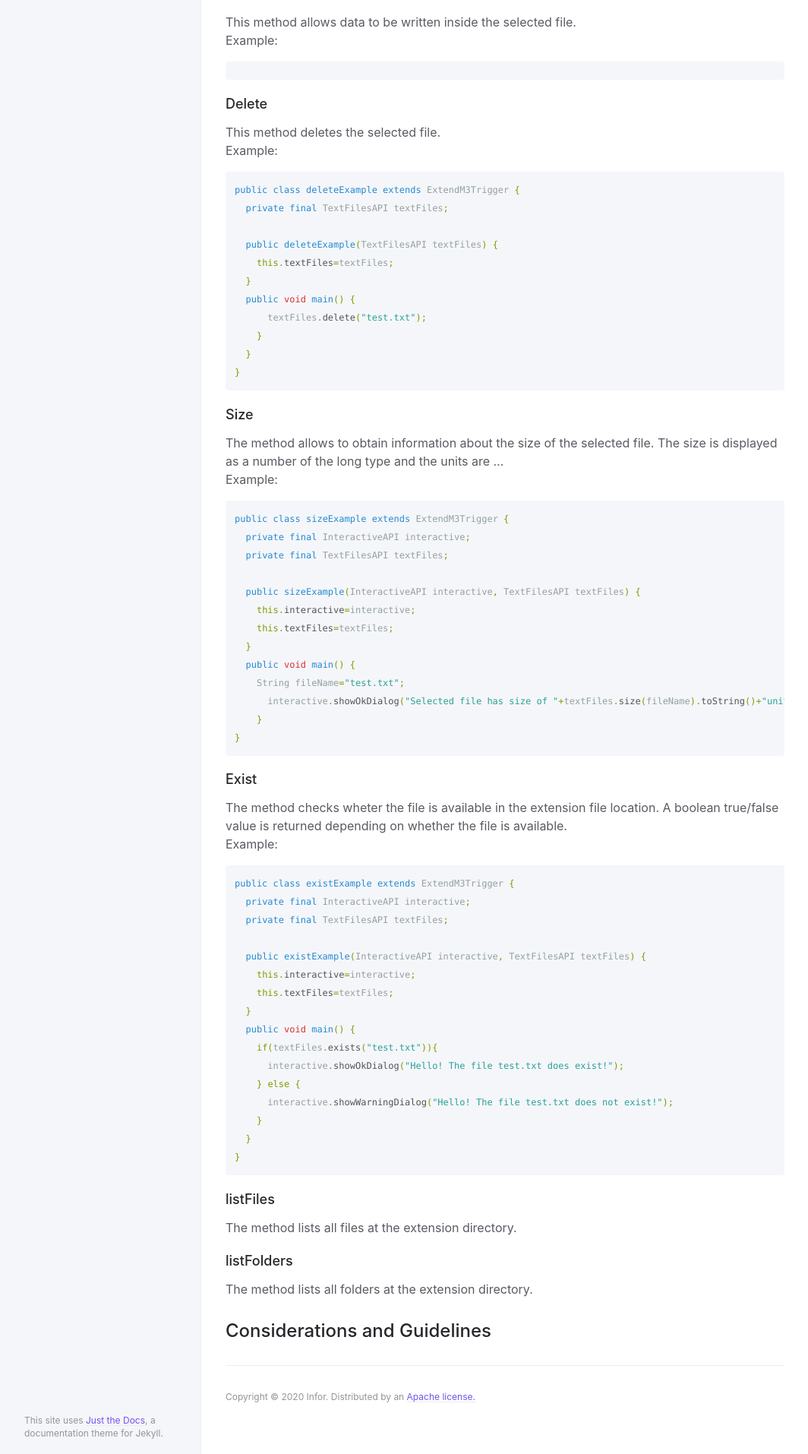
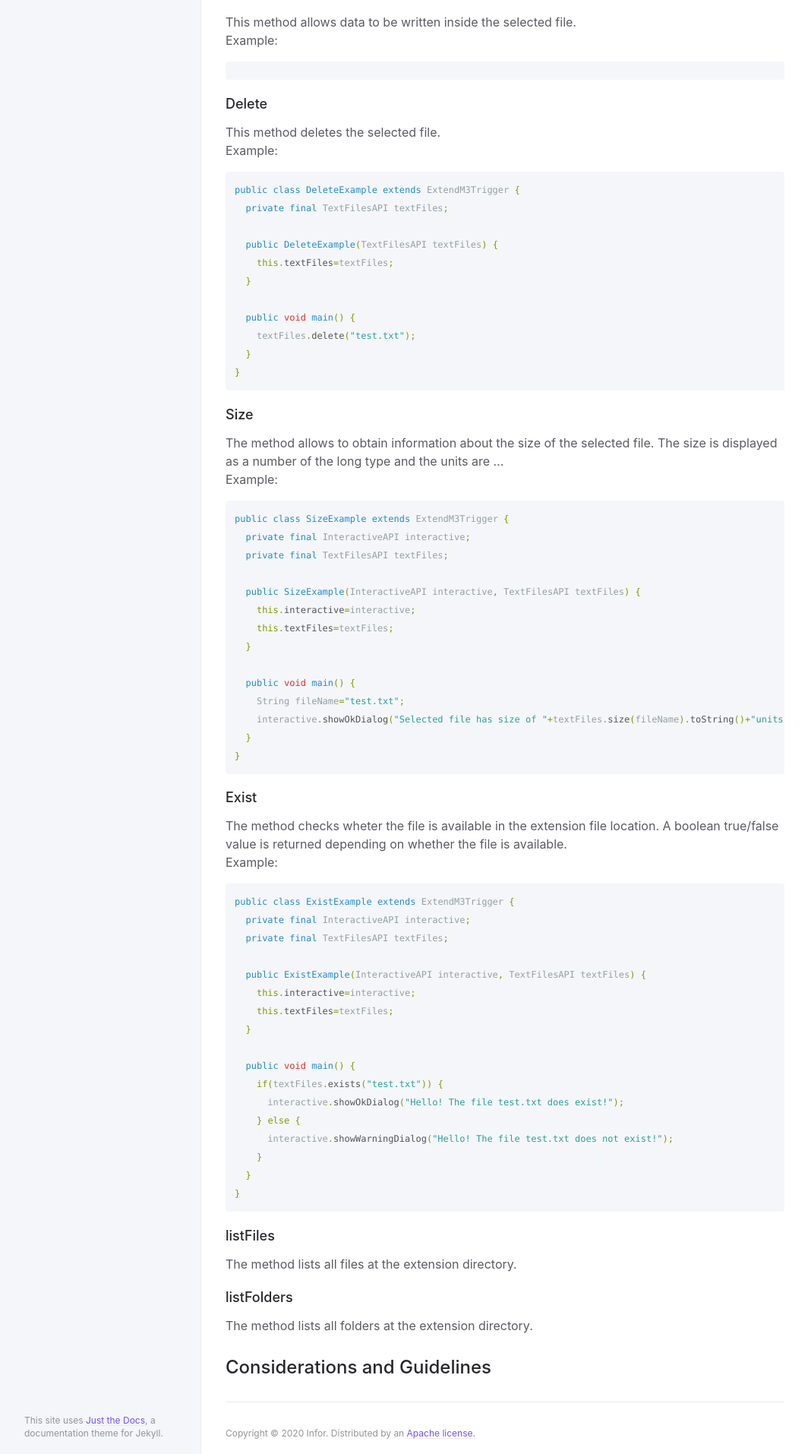
Before and after one commit to infor-cloud/xtendm3, a Jekyll site: the page built from docs/documentation/api-specification/textfiles-api.md, in a window 1280 px wide. Shown: the part 1308-3222 px from the top of the page at 76% size, without its empty margins (107-1171 px from the left). Built offline with Jekyll 4.4.1, drawn with Linux system fonts in a browser that asks for light colours.

````diff
--- a/docs/documentation/api-specification/textfiles-api.md
+++ b/docs/documentation/api-specification/textfiles-api.md
@@ -59,15 +59,15 @@ This method deletes the selected file.
 Example:
 
 ```groovy
-public class deleteExample extends ExtendM3Trigger {
+public class DeleteExample extends ExtendM3Trigger {
   private final TextFilesAPI textFiles;
 
-  public deleteExample(TextFilesAPI textFiles) {
+  public DeleteExample(TextFilesAPI textFiles) {
     this.textFiles=textFiles;
   }
+
   public void main() {
-      textFiles.delete("test.txt");
-    }
+    textFiles.delete("test.txt");
   }
 }
 ```
@@ -78,18 +78,19 @@ The method allows to obtain information about the size of the selected file. The
 Example:
 
 ```groovy
-public class sizeExample extends ExtendM3Trigger {
+public class SizeExample extends ExtendM3Trigger {
   private final InteractiveAPI interactive;
   private final TextFilesAPI textFiles;
 
-  public sizeExample(InteractiveAPI interactive, TextFilesAPI textFiles) {
+  public SizeExample(InteractiveAPI interactive, TextFilesAPI textFiles) {
     this.interactive=interactive;
     this.textFiles=textFiles;
   }
+
   public void main() {
     String fileName="test.txt";
-      interactive.showOkDialog("Selected file has size of "+textFiles.size(fileName).toString()+"units...")
-    }
+    interactive.showOkDialog("Selected file has size of "+textFiles.size(fileName).toString()+"units...");
+  }
 }
 ```
 ### Exist
@@ -98,16 +99,17 @@ The method checks wheter the file is available in the extension file location. A
 Example:
 
 ```groovy
-public class existExample extends ExtendM3Trigger {
+public class ExistExample extends ExtendM3Trigger {
   private final InteractiveAPI interactive;
   private final TextFilesAPI textFiles;
 
-  public existExample(InteractiveAPI interactive, TextFilesAPI textFiles) {
+  public ExistExample(InteractiveAPI interactive, TextFilesAPI textFiles) {
     this.interactive=interactive;
     this.textFiles=textFiles;
   }
+
   public void main() {
-    if(textFiles.exists("test.txt")){
+    if(textFiles.exists("test.txt")) {
       interactive.showOkDialog("Hello! The file test.txt does exist!");
     } else {
       interactive.showWarningDialog("Hello! The file test.txt does not exist!");
````
